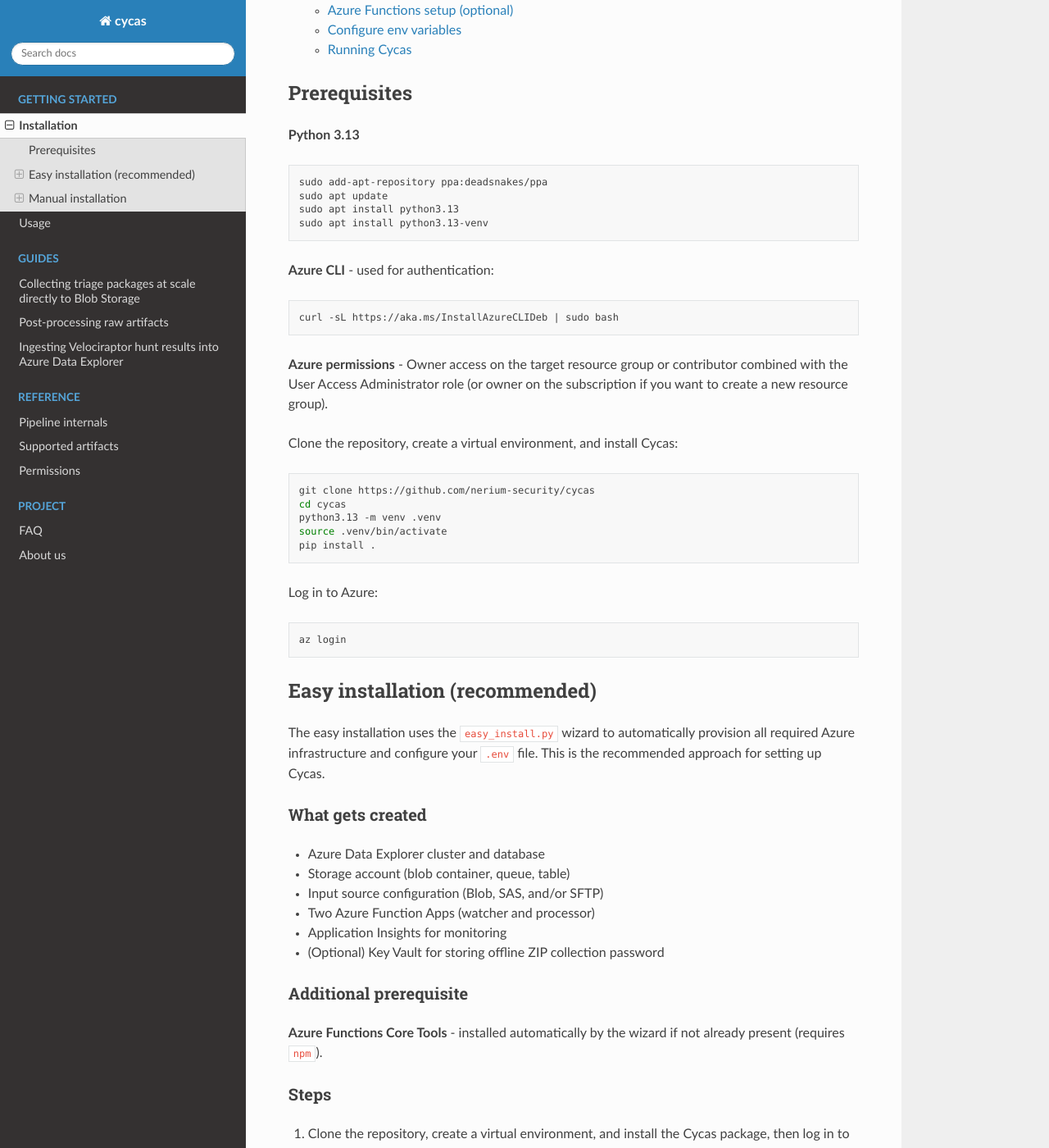
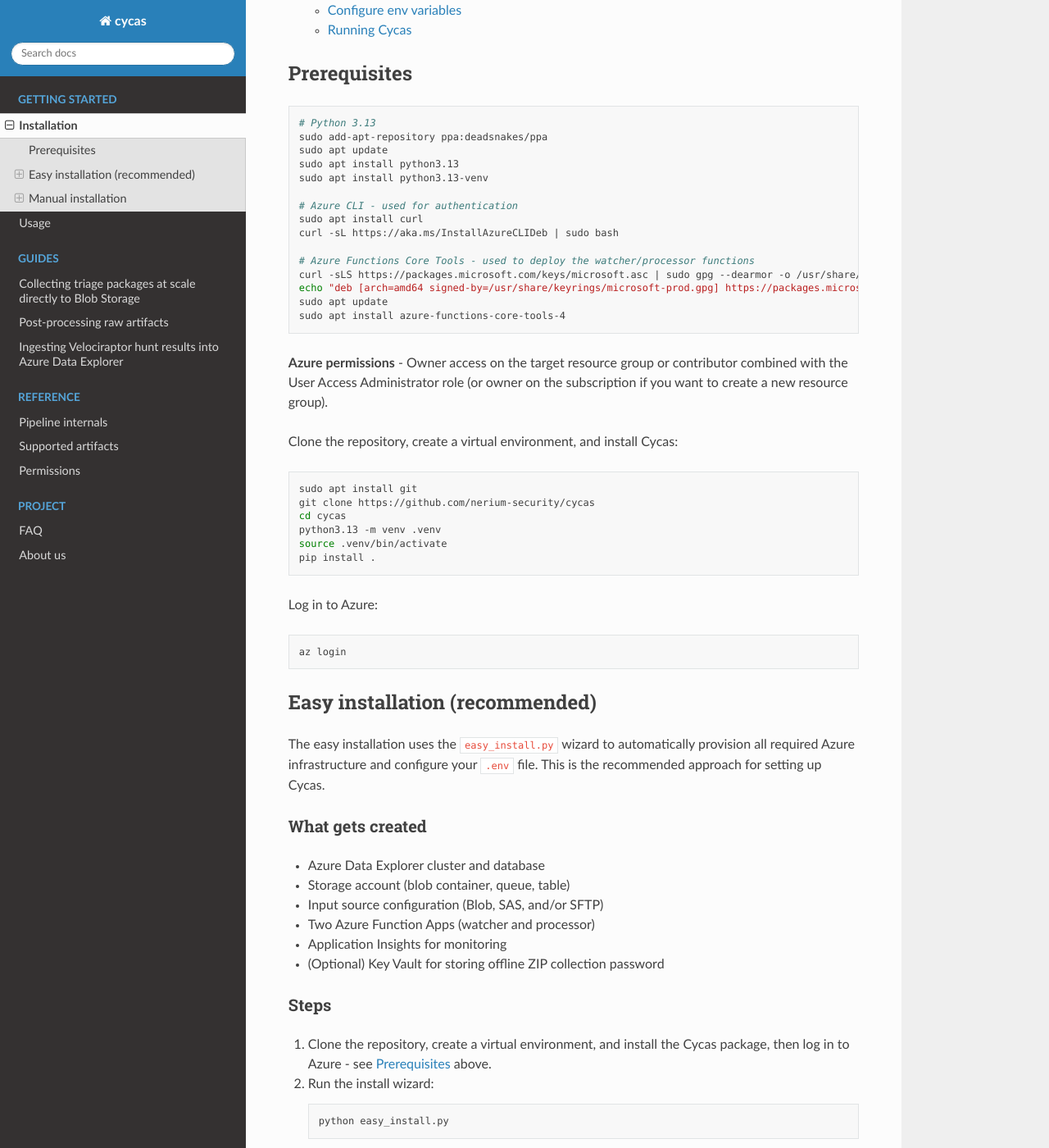
Before and after one commit to nerium-security/cycas, a Sphinx documentation site: the page built from docs/source/gettingstarted/installation.rst, in a window 1280 px wide and 1400 px high, scrolled down 630 px. Shown: the whole window at 82% size. Built offline with Sphinx 7.4.7 and the Read the Docs theme 3.1.0, drawn with Linux system fonts in a browser that asks for light colours; some of the changed text lies outside the part shown.

Commit message:
Remove auto NPM package installer and updated documentation

```diff
--- a/docs/source/gettingstarted/installation.rst
+++ b/docs/source/gettingstarted/installation.rst
@@ -22,20 +22,23 @@
 Prerequisites
 -------------
 
-**Python 3.13**
-
 .. code-block:: bash
 
+   # Python 3.13
    sudo add-apt-repository ppa:deadsnakes/ppa
    sudo apt update
    sudo apt install python3.13
    sudo apt install python3.13-venv
 
-**Azure CLI** - used for authentication:
+   # Azure CLI - used for authentication
+   sudo apt install curl
+   curl -sL https://aka.ms/InstallAzureCLIDeb | sudo bash
 
-.. code-block:: bash
-
-   curl -sL https://aka.ms/InstallAzureCLIDeb | sudo bash
+   # Azure Functions Core Tools - used to deploy the watcher/processor functions
+   curl -sLS https://packages.microsoft.com/keys/microsoft.asc | sudo gpg --dearmor -o /usr/share/keyrings/microsoft-prod.gpg
+   echo "deb [arch=amd64 signed-by=/usr/share/keyrings/microsoft-prod.gpg] https://packages.microsoft.com/repos/microsoft-ubuntu-$(lsb_release -cs)-prod $(lsb_release -cs) main" | sudo tee /etc/apt/sources.list.d/microsoft-prod.list
+   sudo apt update
+   sudo apt install azure-functions-core-tools-4
 
 **Azure permissions** - Owner access on the target resource group or contributor combined with the User Access Administrator role (or
 owner on the subscription if you want to create a new resource group).
@@ -44,6 +47,7 @@
 
 .. code-block:: bash
 
+   sudo apt install git
    git clone https://github.com/nerium-security/cycas
    cd cycas
    python3.13 -m venv .venv
@@ -75,12 +79,6 @@
 - Two Azure Function Apps (watcher and processor)
 - Application Insights for monitoring
 - (Optional) Key Vault for storing offline ZIP collection password
-
-Additional prerequisite
-~~~~~~~~~~~~~~~~~~~~~~~~
-
-**Azure Functions Core Tools** - installed automatically by the wizard if not
-already present (requires ``npm``).
 
 Steps
 ~~~~~
```
Also changed, not shown: 1 other file.
